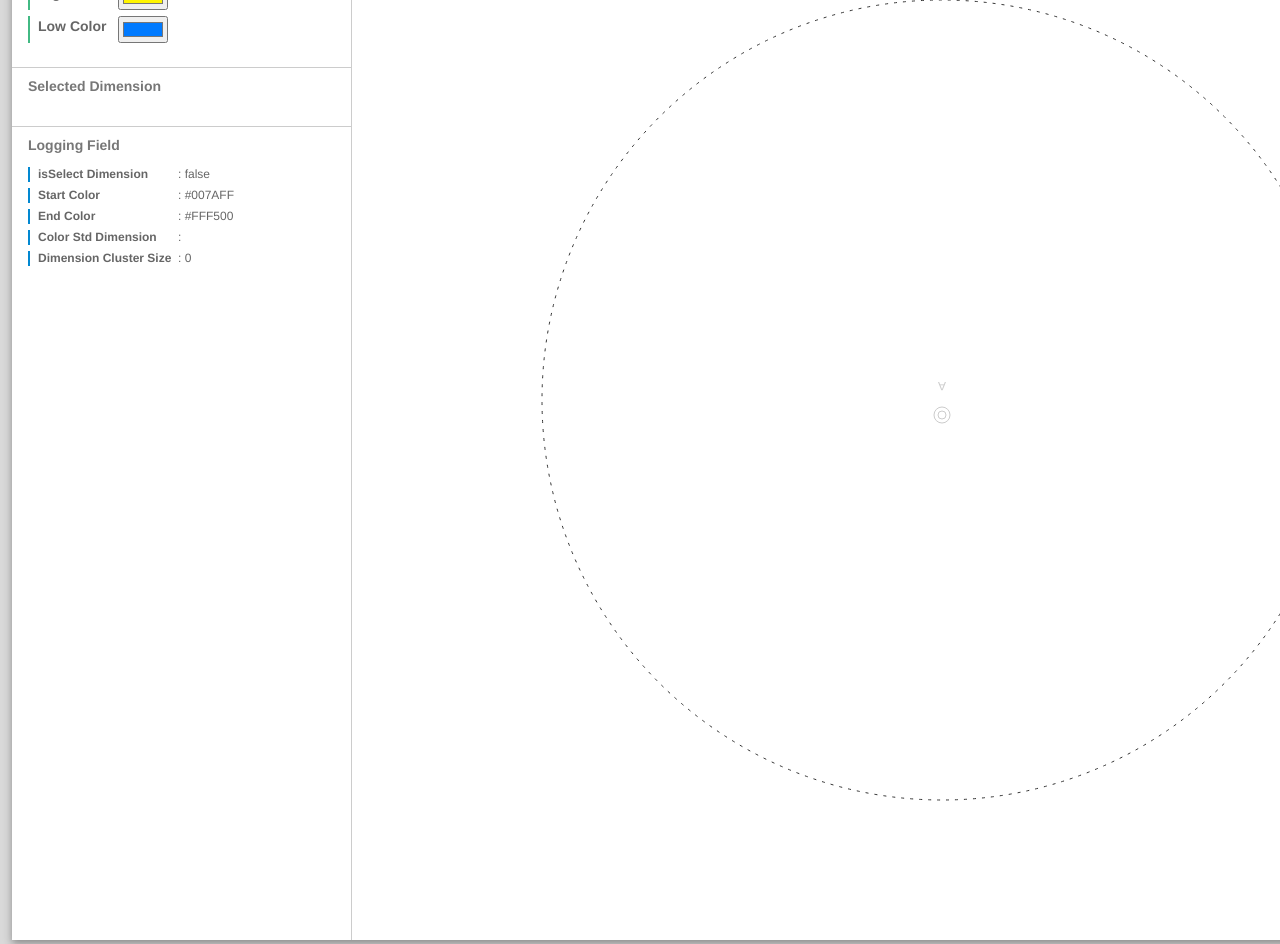
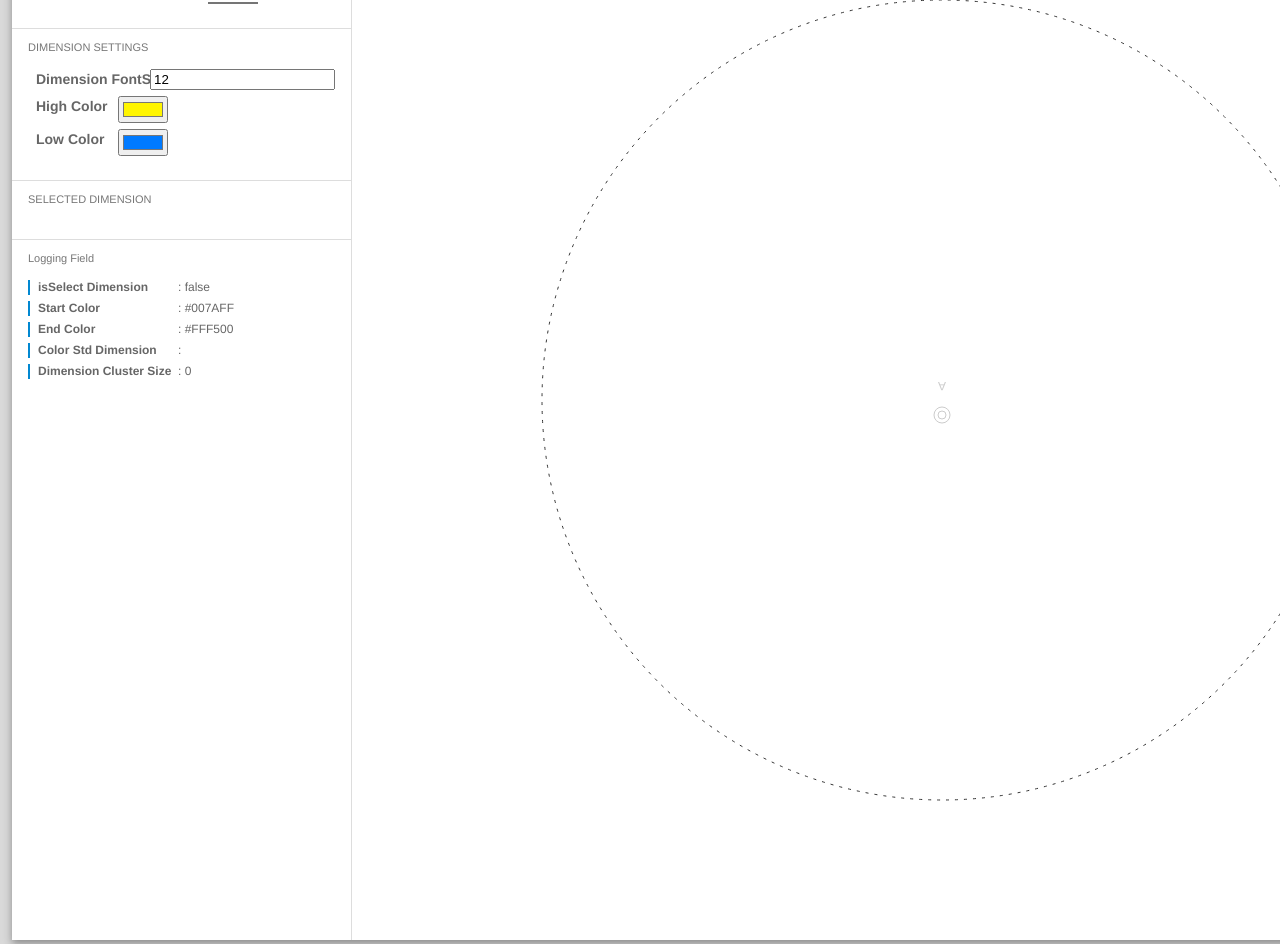
Before and after one commit to hyunwoo/radvis.ambiguous, a Vue app: page / in a window 1280 px wide. Shown: the top 944 px of the page. Built offline with nearby package versions, Linux system fonts and the light colour scheme.

Commit message:
node distribute pre work

```diff
--- a/src/components/radvis.js
+++ b/src/components/radvis.js
@@ -60,6 +60,8 @@ export default {
   data() {
     return {
       fillRadvis: false,
+      nodeRadius: 5,
+      nodeOpacity: 50,
       clusters: [],
       makeClusterCount: 2,
       isUseA: false,
@@ -231,9 +233,7 @@ export default {
           cy,
           dist,
           fill: color(each[this.colorDimension.text]),
-          opacity: 0.6,
           dataIndex: i,
-          r: 3,
         };
       }).filter(node => !_.isNaN(node.cx) || !_.isNaN(node.cy)).value();
       if (_.isEmpty(nodes)) return [];
@@ -291,6 +291,41 @@ export default {
           ret.getNormalizeValue = val => ret.getRatio2(val);
           ret.uid = uuid();
           ret.selected = false;
+          const distribution = [];
+          const count = _.chain(values).countBy(value => value).size().value();
+
+          if (count >= 10) {
+            // cut by 10
+            const diff = (ret.max - ret.min) / 10;
+            const halfDiff = diff / 2;
+            for (let idx = 0; idx <= 10; idx += 1) {
+              const key = (ret.min + (diff * idx) + (diff / 2)).toFixed(2);
+              distribution[idx] = {
+                key,
+                count: 0,
+              };
+            }
+            _.forEach(values, (v) => {
+              const calcIdx = Math.floor((v - ret.min) / diff);
+              distribution[calcIdx].count += 1;
+            });
+          } else {
+            const diff = (ret.max - ret.min) / count;
+            const halfDiff = diff / 2;
+            for (let idx = 0; idx <= count; idx += 1) {
+              const key = (ret.min + (diff * idx) + (diff / 2)).toFixed(2);
+              distribution[idx] = {
+                key,
+                count: 0,
+              };
+            }
+            _.forEach(values, (v) => {
+              const calcIdx = Math.floor((v - ret.min) / diff);
+              distribution[calcIdx].count += 1;
+            });
+            // cut by count
+          }
+          console.log('distribution', distribution);
         } else return null;
         return ret;
       }).filter(d => d !== null).value();
--- a/src/components/radvis.vue
+++ b/src/components/radvis.vue
@@ -4,20 +4,28 @@
     .graph-field
       .selection-dimension-group
         .command(v-on:click="onSelectFileButton") Generate RADVIS from csv file
-        .category Color
+        .category NODE SETTINGS
+        .flex-group
+          .flex-name.large Node Opacity
+          input(v-model="nodeOpacity", type="number", min="0",max="100",step="10")
+        .flex-group
+          .flex-name.large Node Radius
+          input(v-model="nodeRadius", type="number")
+        .category-end
+        .category DIMENSION SETTINGS
         .flex-group
           .flex-name.large Dimension FontSize
-          input(v-model="dimensionFontSize", type="number")
+          input(v-model="dimensionFontSize")
         .flex-group
           .flex-name High Color
           input(type="color", v-model="color.end.hex", v-on:change="updateNodes")
           <!--picker(v-model="color.end", v-on:input="updateNodes")-->
         .flex-group
           .flex-name Low Color
-          input(type="color", v-model="color.start.hex")
+          input(type="color", v-model="color.start.hex", v-on:change="updateNodes")
           <!--picker(v-model="color.start", v-on:input="updateNodes")-->
         .category-end
-        .category Selected Dimension
+        .category SELECTED DIMENSION
         .group-info(v-if="isSelectedDimension")
           .flex-group
             .flex-name NAME
@@ -34,7 +42,7 @@
           .flex-group
             .flex-name SIGMA
             .flex-text : {{selectDimension.sigma.toFixed(2)}}
-          .category.small Dimension Action
+          .category.small DIMENSION ACTION
           .command(v-on:click="setColorDimensionCurrentDimension") Set Color Dimension
           .command(v-if="selectDimension.usage",
           v-on:click="changeDimensionUsage(selectDimension)").
@@ -42,7 +50,7 @@
           .command(v-if="!selectDimension.usage",
           v-on:click="changeDimensionUsage(selectDimension)").
             Activate Dimension
-          .category.small Node Distribution
+          .category.small NODE DISTRIBUTION
           svg.distribution
         .category-end
         .category Logging Field
@@ -88,7 +96,7 @@
                 v-bind:fill="color.start.hex", stroke="none")
           g.gNodes(v-bind:transform="getRadvisCenterTransform")
             template(v-for="node in nodes")
-              circle.node(v-bind="node")
+              circle.node(v-bind="node", v-bind:r="nodeRadius", v-bind:opacity="nodeOpacity * 0.01")
         //.group-padding
           svg.parallel
             g.axis(transform='translate(10,0)')
@@ -109,23 +117,23 @@
         .category Dimension Correlation
         .correlation-field
           .first-group
-            .empty-group
             template(v-for="dimension in dimensions")
               .name-horizontal(v-if="dimension.usage")
                 .name {{dimension.name}}
+            .empty-group
           template(v-for="dimension in dimensions")
             .correlation-group(v-if="dimension.usage",v-bind:style="{ height : (264 / getActiveDimensionSize()) + 'px'}")
+              template(v-for="target in dimensions")
+                .correlation-block(v-if="getDimensionByName(target.name).usage")
+                  .circle(v-bind:style="{ background : getCorrelationColor(dimension.correlation[target.name]) }")
               .name-vertical
                 .name {{dimension.name}}
-              template(v-for="target in dimensions")
-                .correlation-block(v-if="getDimensionByName(target.name).usage",
-                v-bind:style="{ background : getCorrelationColor(dimension.correlation[target.name]) }")
           .correlation-group.cluster
-            .name-vertical
             template(v-for="(cluster, i) in clusters")
               template(v-for="(dimension, j) in cluster.dimensions")
                 .correlation-block.cluster(v-bind:style="{ background : colorDimensionCluster(i, clusters.length) }",
                 v-bind="{index:j}")
+            .name-vertical
         .category Dimension Clusters
         template(v-for="(cluster, i) in clusters")
           .flex-group.debug
@@ -151,7 +159,7 @@ export default radvis;
 
 @import "../style/global"
 
-$border-color: #ccc
+$border-color: #ddd
 .vc-compact
   width: 210px !important
 
@@ -249,7 +257,6 @@ text
 svg.distribution
   width: 100%
   height: 120px
-  border: solid 1px #eee
 
 .graph-field
   height: 1080px
@@ -281,10 +288,10 @@ svg.distribution
     height: 100%
 
 .category
-  font-size: 14px
+  font-size: 11px
   color: #777
   line-height: 20px
-  font-weight: 800
+  font-weight: 500
   padding: 8px 16px 6px 16px
   &.small
     color: #888
@@ -332,8 +339,10 @@ svg.distribution
       font-size: 10px
       align-items: center
       position: relative
-      padding-top: 20px
       .name
+        text-align: right
+        text-overflow: ellipsis
+        overflow: hidden
         width: 100% !important
         transform: rotate(90deg)
   .correlation-group
@@ -344,31 +353,36 @@ svg.distribution
       height: 12px
     .name-vertical
       font-size: 10px
-      border-right: solid 1px #f0f0f0
+      padding-left: 4px
       width: 60px
       overflow: hidden
       display: flex
       align-items: center
       .name
         width: 100%
-        text-align: right
         padding-right: 5px
     .correlation-block
       flex: 1
       border-left: solid 1px #fff
+      position: relative
       &.cluster
         height: 6px
         margin-top: 1px
         border-left: solid 1px rgba(255, 255, 255, 0.1)
         &[index='0']
           border-left: solid 1px #fff
+      .circle
+        position: absolute
+        width: calc(100% - 20%)
+        height: calc(100% - 20%)
+        margin: 10%
+        border-radius: 50%
 
 .flex-group-dimension
   display: flex
   padding: 0 16px
   .flex-cluster-color
     width: 4px
-    height: 24px
   .flex-dimension-list
     flex: 1
     display: flex
@@ -380,16 +394,15 @@ svg.distribution
     .flex-dimension
       width: auto
       padding: 4px 8px
-      border: solid 1px $border-color
+      border: solid 1px #e3e3e3
       font-size: 11px
       font-weight: 500
       cursor: pointer
       &:hover
         background: #f0f0f0
       &.selected
-        border: solid 1px #333
-        background: #666
-        color: #fff
+        background: $border-color
+        color: #333
 
 .flex-group
   font-size: 14px
@@ -399,7 +412,6 @@ svg.distribution
   margin: 6px 0
   .flex-name
     padding: 0 8px
-    border-left: solid 2px #42b983
     font-weight: 600
     width: 90px !important
     overflow: hidden
```
